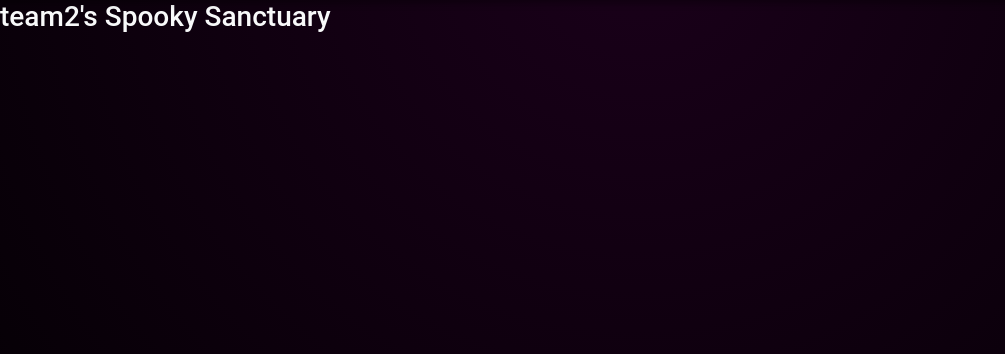
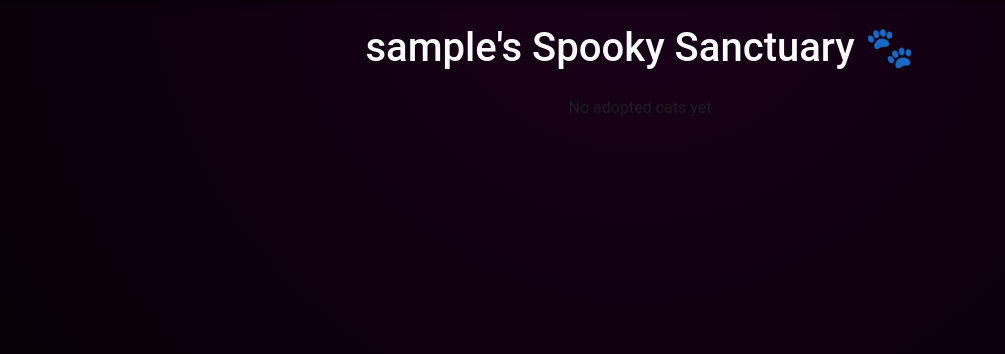
Before and after one commit to hannahro15/CI-Halloween-Hackathon-25, a Django app: template templates/user-profile.html in a window 1280 px wide. Shown: the part 66-420 px from the top of the page, without its empty margins (0-1005 px from the left). Run offline with Django 4.2, Linux system fonts and the light colour scheme; a user stored in the database is signed in; tables that the repository leaves empty hold one stand-in row (values such as "Sample post"); the template is opened without the code that fills it: most values are stand-ins (such as "Sample title", 1, 10 or a date in 2020).

Commit message:
Add main block content to user-profile.html

```diff
--- a/templates/user-profile.html
+++ b/templates/user-profile.html
@@ -8,8 +8,14 @@
 {% endblock %}
 
 {% block content %}
-    <main class="container-fluid p-0 halloween-home">
-        <h1 class="h3 h-md-2 mb-2">{{ user.username }}'s Spooky Sanctuary</h1>
+    <main class="container py-4">
+    <h1 class="text-center mb-4">{{ profile.user.username }}'s Spooky Sanctuary 🐾</h1>
+
+    <div class="profile-card-grid" id="profileCats"></div>
+
+    {% if not adopted_cats %}
+        <p class="text-center text-muted mt-4">No adopted cats yet </p>
+    {% endif %}
     </main>
 {% endblock %}
 
```
